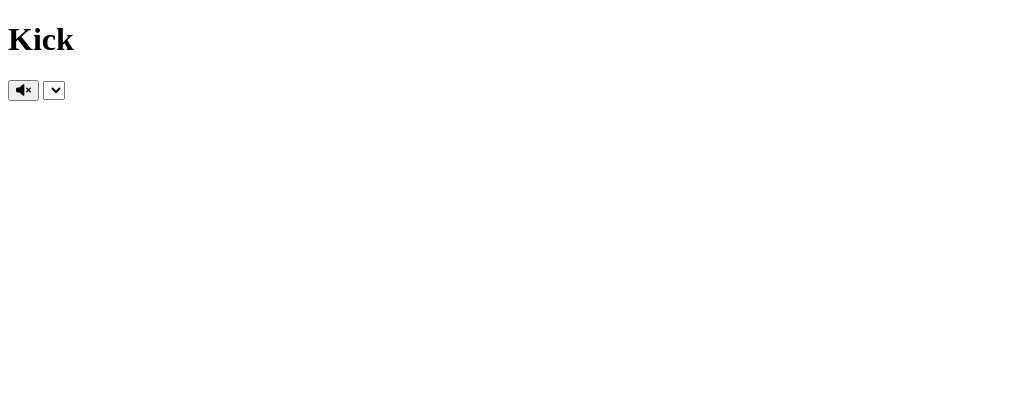
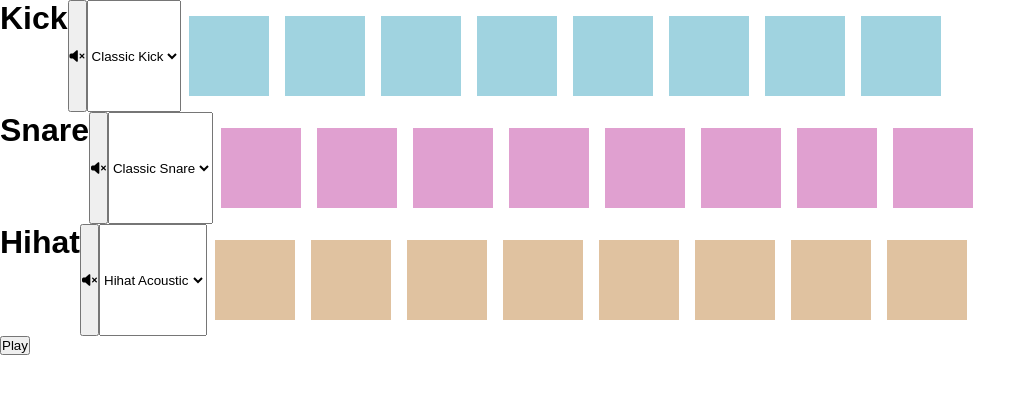
Before and after one commit to yashraj2003e/Frontend_projects, a plain HTML site: page Beats/index.html in a window 1280 px wide. Shown: the whole page, without its empty margins (0-1036 px from the left). Drawn offline with Linux system fonts and the light colour scheme.

Commit message:
fourth commit

```diff
--- a/Beats/index.html
+++ b/Beats/index.html
@@ -17,11 +17,72 @@
                         <i class="fas fa-volume-mute"></i>
                     </button>
                     <select name="kick-select" id="kick-select">
-                        <option value=""></option>
+                        <option value="./sounds/kick-classic.wav">Classic Kick</option>
+                        <option value="./sounds/kick-808.wav">808 Kick</option>
+                        <option value="./sounds/kick-heavy.wav">Kick Heavy</option>
                     </select>
+                </div>
+                <div class="kick">
+                    <div class="pad kick-pad b0"></div>
+                    <div class="pad kick-pad b1"></div>
+                    <div class="pad kick-pad b2"></div>
+                    <div class="pad kick-pad b3"></div>
+                    <div class="pad kick-pad b4"></div>
+                    <div class="pad kick-pad b5"></div>
+                    <div class="pad kick-pad b6"></div>
+                    <div class="pad kick-pad b7"></div>
+                </div>
+            </div>
+            <div class="snare-track">
+                <div class="controls">
+                    <h1>Snare</h1>
+                    <button data-track="1" class="mute snare-volume">
+                        <i class="fas fa-volume-mute"></i>
+                    </button>
+                    <select name="snare-select" id="snare-select">
+                        <option value="./sounds/snare-acoustic01.wav">Classic Snare</option>
+                        <option value="./sounds/snare-808.wav">808 Snare</option>
+                        <option value="./sounds/snare-vinyl02.wav">Snare Vinyl</option>
+                    </select>
+                </div>
+                <div class="snare">
+                    <div class="pad snare-pad b0"></div>
+                    <div class="pad snare-pad b1"></div>
+                    <div class="pad snare-pad b2"></div>
+                    <div class="pad snare-pad b3"></div>
+                    <div class="pad snare-pad b4"></div>
+                    <div class="pad snare-pad b5"></div>
+                    <div class="pad snare-pad b6"></div>
+                    <div class="pad snare-pad b7"></div>
+                </div>
+            </div>
+            <div class="hihat-track">
+                <div class="controls">
+                    <h1>Hihat</h1>
+                    <button data-track="2" class="mute hihat-volume">
+                        <i class="fas fa-volume-mute"></i>
+                    </button>
+                    <select name="hihat-select" id="hihat-select">
+                        <option value="./sounds/hihat-acoustic01.wav">Hihat Acoustic</option>
+                        <option value="./sounds/hihat-808.wav">808 Hihat</option>
+                    </select>
+                </div>
+                <div class="hihat">
+                    <div class="pad hihat-pad b0"></div>
+                    <div class="pad hihat-pad b1"></div>
+                    <div class="pad hihat-pad b2"></div>
+                    <div class="pad hihat-pad b3"></div>
+                    <div class="pad hihat-pad b4"></div>
+                    <div class="pad hihat-pad b5"></div>
+                    <div class="pad hihat-pad b6"></div>
+                    <div class="pad hihat-pad b7"></div>
                 </div>
             </div>
         </div>
+        <button class="play">Play</button>
+        <audio src="./sounds/kick-classic.wav" class="kick-sound"></audio>
+        <audio src="./sounds/snare-acoustic01.wav" class="snare-sound"></audio>
+        <audio src="./sounds/hihat-acoustic01.wav" class="hihat-sound"></audio>
 
 
 
--- a/Beats/styles.css
+++ b/Beats/styles.css
@@ -0,0 +1,44 @@
+* {
+    padding: 0;
+    margin: 0;
+    box-sizing: border-box;
+}
+
+body {
+    font-family: sans-serif;
+}
+
+i,svg {
+    pointer-events: none;
+}
+
+.kick-pad,.snare-pad,.hihat-pad {
+    width: 5rem;
+    height: 5rem;
+    margin: 1rem 0.5rem;
+    cursor: pointer;
+}
+
+.kick-pad {
+    background: rgb(160,211,224);
+}
+
+.snare-pad {
+    background: rgb(224,160,208);
+}
+
+.hihat-pad {
+    background: rgb(224,194,160);
+}
+
+.hihat-track,.snare-track,.kick-track {
+    display: flex;
+}
+
+.snare,.hihat,.kick {
+    display: flex;
+}
+
+.controls {
+    display: flex;
+}
```
